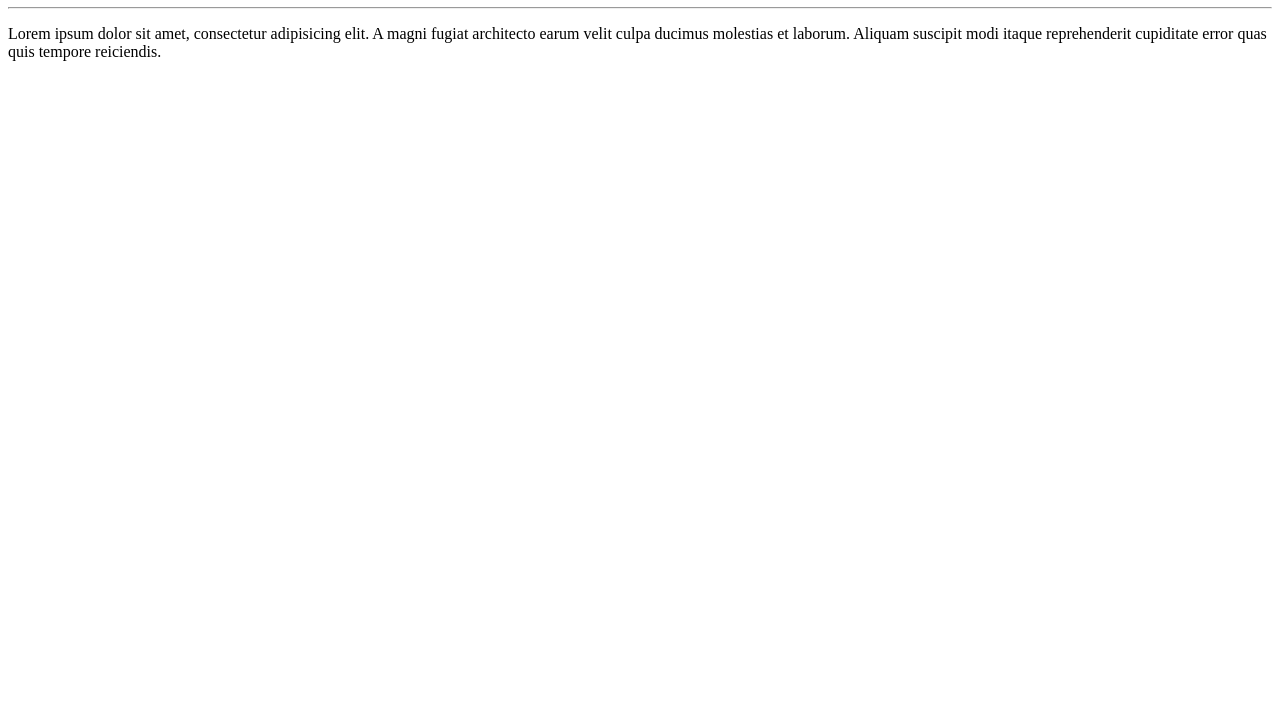
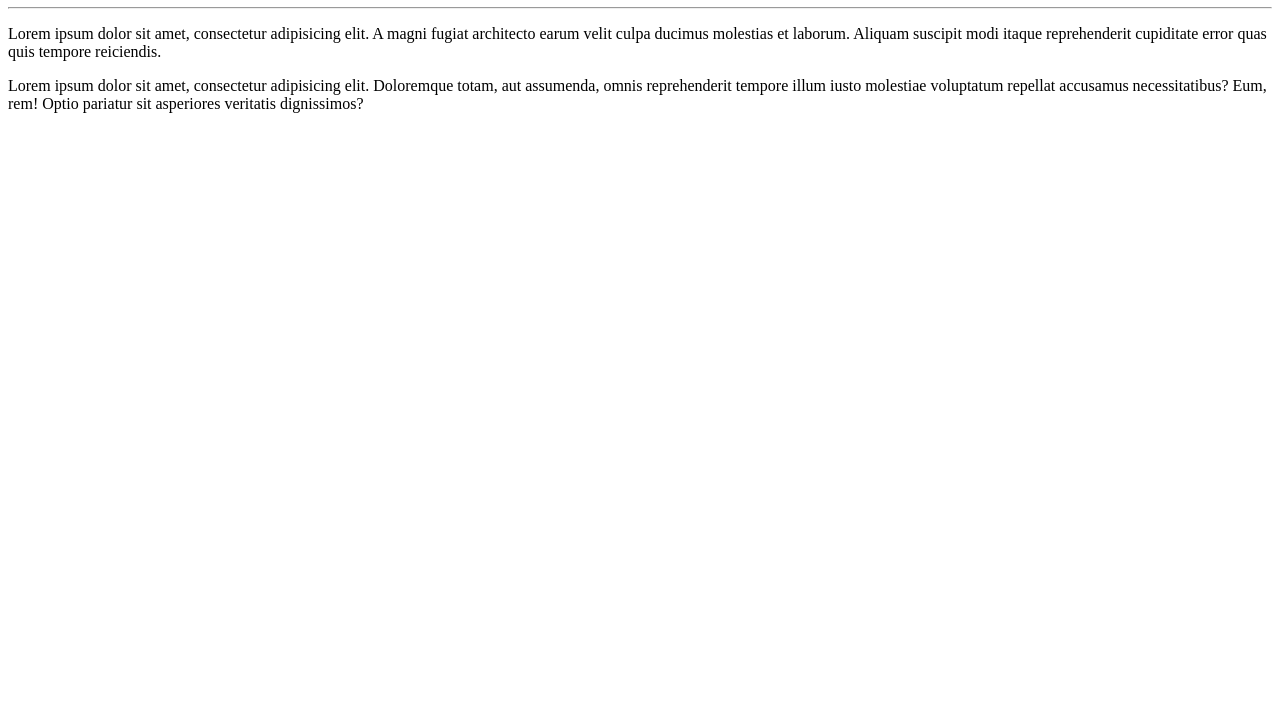
Before and after one commit to MateusNeris/Ola-Mundo, a plain HTML site: page Site-exemplo/index.html in a window 1280 px wide. Shown: the part 73-800 px from the top of the page. Drawn offline with Linux system fonts and the light colour scheme.

Commit message:
adicionei um parágrafo

```diff
--- a/Site-exemplo/index.html
+++ b/Site-exemplo/index.html
@@ -10,5 +10,6 @@
     <hr>
     <p> Lorem ipsum dolor sit amet, consectetur adipisicing elit. A magni fugiat architecto earum velit culpa ducimus molestias et laborum. Aliquam suscipit modi itaque reprehenderit cupiditate error quas quis tempore reiciendis.
     </p>
+    <p> Lorem ipsum dolor sit amet, consectetur adipisicing elit. Doloremque totam, aut assumenda, omnis reprehenderit tempore illum iusto molestiae voluptatum repellat accusamus necessitatibus? Eum, rem! Optio pariatur sit asperiores veritatis dignissimos?</p>
 </body>
 </html>
```
